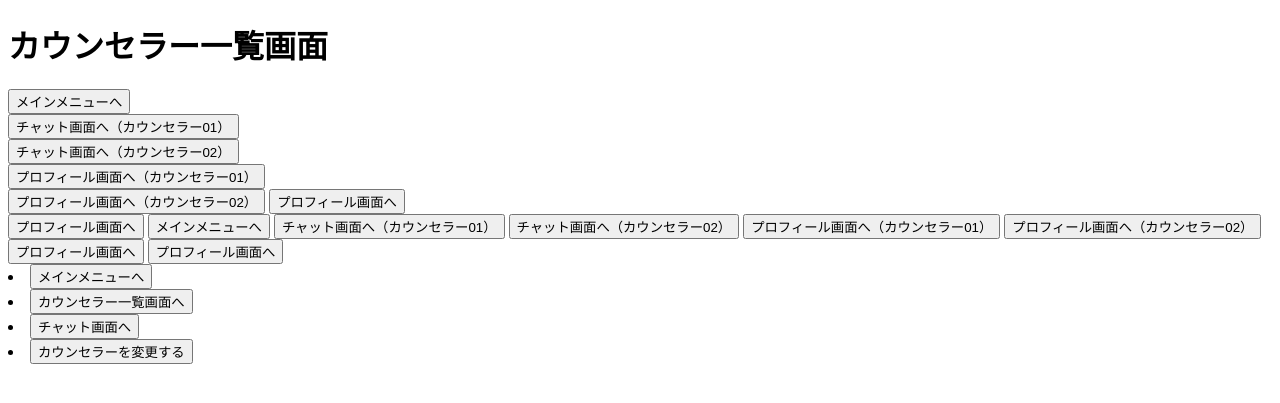
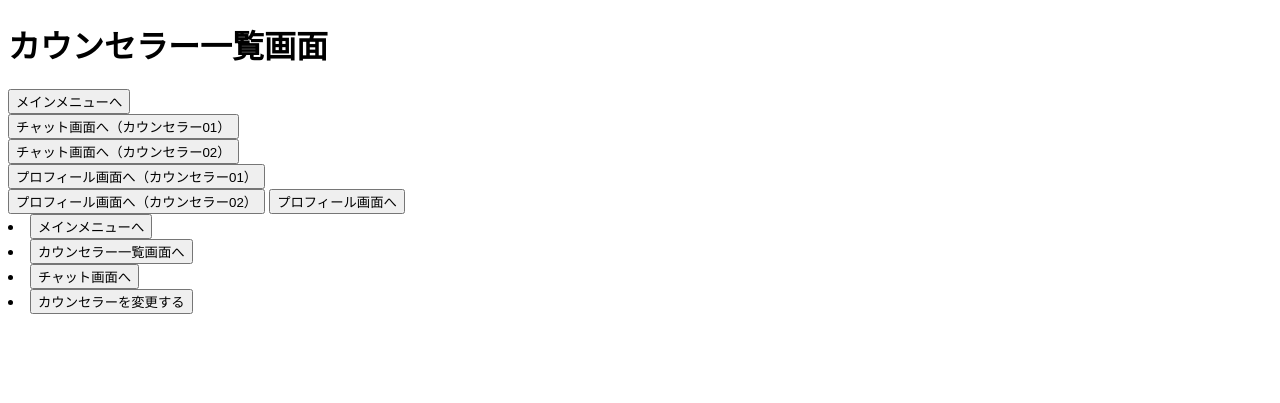
Before and after one commit to raisetrajectory/Portfolio-submission3, a Django app: page /counselors/ in a window 1280 px wide. Shown: the top 403 px of the page. Run offline with Django 4.2, Linux system fonts and the light colour scheme; data that the repository does not hold is empty.

Commit message:
https://github.com/raisetrajectory/Portfolio-submission3

```diff
--- a/Portfolio-submission/online_counseling_platform/templates/counselor_list.html
+++ b/Portfolio-submission/online_counseling_platform/templates/counselor_list.html
@@ -34,14 +34,6 @@
     <form action="{% url 'home' %}" method="get">
         <button type="submit">プロフィール画面へ</button>
     </form>
-    <button onclick="location.href='{% url 'profile' %}'">プロフィール画面へ</button>
-    <button onclick="location.href='{% url 'home' %}'">メインメニューへ</button>
-    <button onclick="location.href='{% url 'chat' counselor_id=1 %}'">チャット画面へ（カウンセラー01）</button>
-    <button onclick="location.href='{% url 'chat' counselor_id=2 %}'">チャット画面へ（カウンセラー02）</button>
-    <button onclick="location.href='{% url 'profile' counselor_id=1 %}'">プロフィール画面へ（カウンセラー01）</button>
-    <button onclick="location.href='{% url 'profile' counselor_id=2 %}'">プロフィール画面へ（カウンセラー02）</button>
-    <button onclick="location.href='{% url 'home' %}'">プロフィール画面へ</button>
-    <button onclick="location.href='{% url 'profile' %}'">プロフィール画面へ</button>
     <li><button onclick="location.href='{% url 'home' %}'">メインメニューへ</button></li>
     <li><button onclick="location.href='{% url 'counselor_list' %}'">カウンセラー一覧画面へ</button></li>
     <li><button onclick="location.href='{% url 'chat' %}'">チャット画面へ</button></li>
```
